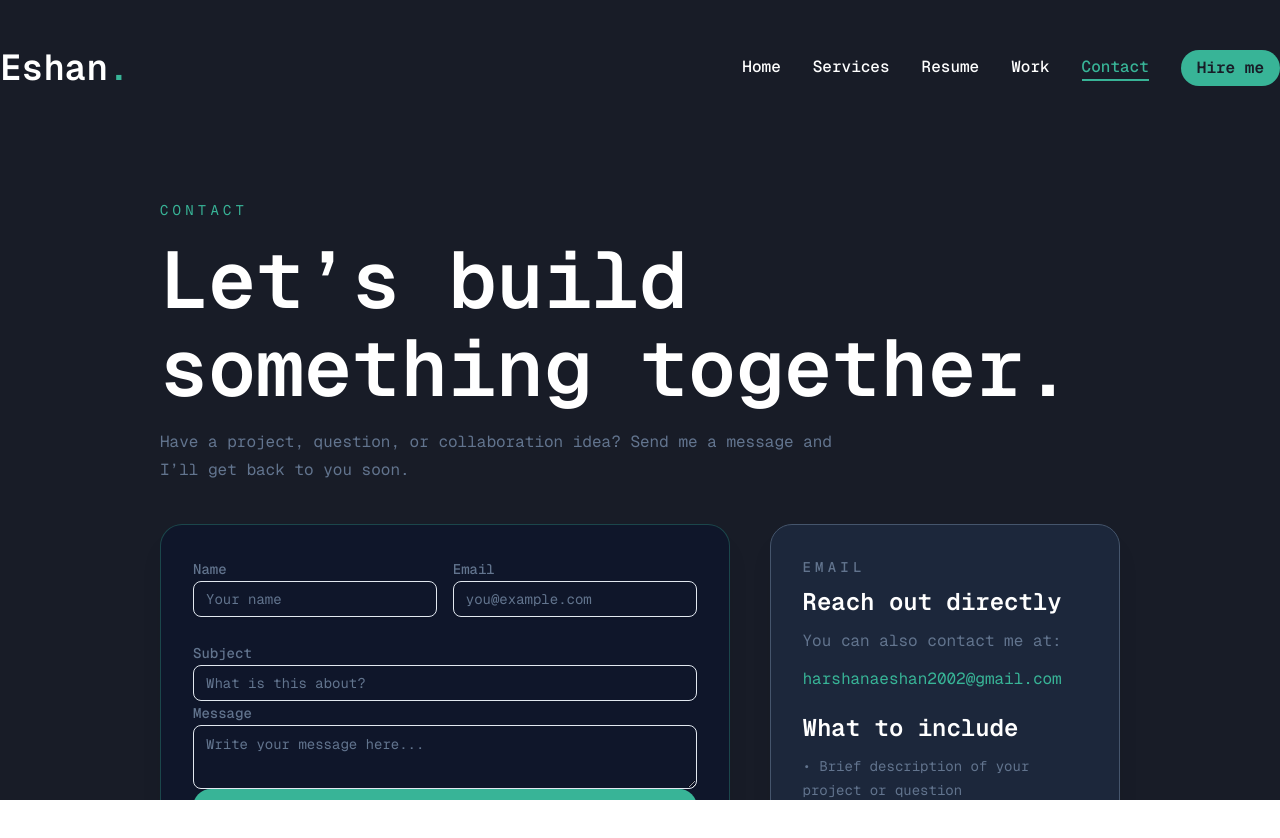
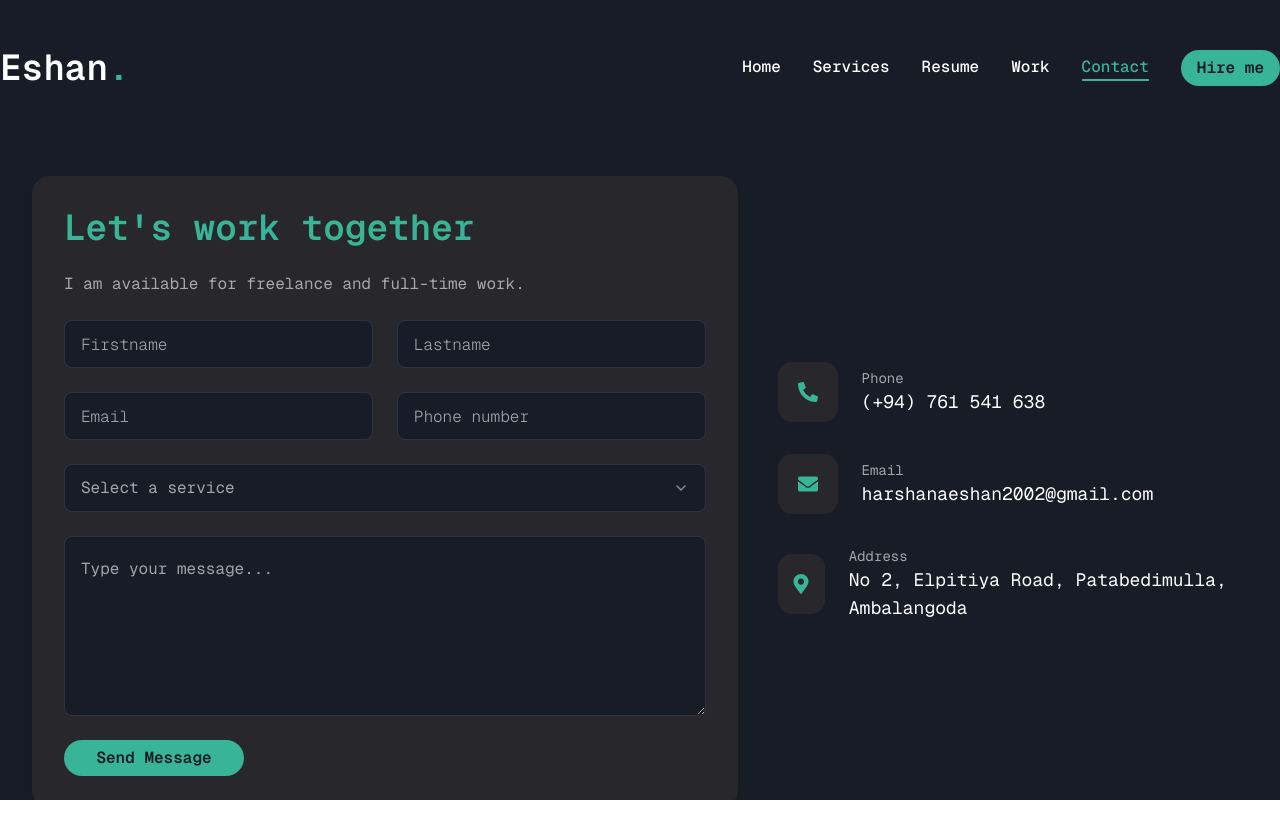
Before and after one commit to 202320020818/Portfolio-App, a Next.js app: page /contact in a window 1280 px wide. Shown: the top 838 px of the page. Built offline with nearby package versions, Linux system fonts and the light colour scheme.

Commit message:
feat: enhance contact form with dynamic fields and improved layout

```diff
--- a/app/contact/page.jsx
+++ b/app/contact/page.jsx
@@ -1,102 +1,249 @@
 "use client";
 
+import React, { useState } from "react";
 import { Button } from "@/components/ui/button";
 import { Input } from "@/components/ui/input";
 import { Textarea } from "@/components/ui/textarea";
 
+import {
+  Select,
+  SelectContent,
+  SelectGroup,
+  SelectItem,
+  SelectLabel,
+  SelectTrigger,
+  SelectValue,
+} from "@/components/ui/select";
+
+import { FaPhoneAlt, FaEnvelope, FaMapMarkerAlt } from "react-icons/fa";
+import { motion } from "framer-motion";
+
+const info = [
+  {
+    icon: <FaPhoneAlt />,
+    title: "Phone",
+    description: "(+94) 761 541 638",
+  },
+  {
+    icon: <FaEnvelope />,
+    title: "Email",
+    description: "harshanaeshan2002@gmail.com",
+  },
+  {
+    icon: <FaMapMarkerAlt />,
+    title: "Address",
+    description: "No 2, Elpitiya Road, Patabedimulla, Ambalangoda",
+  },
+];
+
 const Contact = () => {
+  const [formData, setFormData] = useState({
+    firstname: "",
+    lastname: "",
+    email: "",
+    phone: "",
+    service: "",
+    message: "",
+  });
+  const [statusMessage, setStatusMessage] = useState("");
+  const [statusType, setStatusType] = useState("");
+
+  const handleChange = (e) => {
+    const { name, value } = e.target;
+    setFormData((prev) => ({ ...prev, [name]: value }));
+  };
+
+  const handleSelectChange = (value) => {
+    setFormData((prev) => ({ ...prev, service: value }));
+  };
+
+  // Submit opens the user's default mail client with a prefilled email (mailto:)
+  const handleSubmit = (e) => {
+    e.preventDefault();
+    setStatusMessage("");
+    setStatusType("");
+
+    // Determine recipient from contact info fallback
+    const recipient =
+      info.find((i) => i.title === "Email")?.description ||
+      "harshanaeshan2002@gmail.com";
+
+    const subject = `${formData.firstname || ""} ${
+      formData.lastname || ""
+    } — ${formData.service || "Contact"}`.trim();
+
+    const bodyLines = [
+      `Name: ${formData.firstname || ""} ${formData.lastname || ""}`.trim(),
+      `Email: ${formData.email || ""}`,
+      `Phone: ${formData.phone || ""}`,
+      `Service: ${formData.service || ""}`,
+      "",
+      "Message:",
+      formData.message || "",
+    ];
+
+    const body = bodyLines.join("\n");
+
+    const mailto = `mailto:${recipient}?subject=${encodeURIComponent(
+      subject,
+    )}&body=${encodeURIComponent(body)}`;
+
+    // Open the default mail client
+    window.location.href = mailto;
+
+    setStatusType("success");
+    setStatusMessage("Opening your mail app...");
+  };
+
   return (
-    <main className="mx-auto max-w-5xl px-6 py-16 sm:px-8">
-      <section className="space-y-10">
-        <div className="space-y-4">
-          <p className="text-sm uppercase tracking-[0.3em] text-accent">
-            Contact
-          </p>
-          <h1 className="h1">Let’s build something together.</h1>
-          <p className="max-w-2xl text-base leading-7 text-muted-foreground">
-            Have a project, question, or collaboration idea? Send me a message
-            and I’ll get back to you soon.
-          </p>
-        </div>
+    <section className="py-10 px-4 sm:px-6 lg:px-8">
+      <div className="max-w-7xl mx-auto">
+        <motion.div
+          initial={{ opacity: 0, y: 40 }}
+          animate={{ opacity: 1, y: 0 }}
+          transition={{ duration: 0.6 }}
+          className="flex flex-col xl:flex-row gap-10"
+        >
+          {/* FORM */}
+          <div className="w-full xl:w-[60%]">
+            <form
+              onSubmit={handleSubmit}
+              className="flex flex-col gap-6 p-6 sm:p-8 bg-[#27272c] rounded-2xl shadow-lg"
+            >
+              <h3 className="text-2xl sm:text-3xl xl:text-4xl text-accent font-semibold">
+                Let's work together
+              </h3>
 
-        <div className="grid gap-10 lg:grid-cols-[1.3fr_0.8fr]">
-          <form
-            className="space-y-6 rounded-3xl border border-accent/30 bg-slate-900/95 p-8 shadow-xl backdrop-blur-xl"
-            action="mailto:harshanaeshan2002@gmail.com"
-            method="post"
-            encType="text/plain"
-          >
-            <div className="grid gap-4 sm:grid-cols-2">
-              <label className="space-y-2">
-                <span className="text-sm font-medium text-muted-foreground">
-                  Name
-                </span>
-                <Input name="name" placeholder="Your name" />
-              </label>
-              <label className="space-y-2">
-                <span className="text-sm font-medium text-muted-foreground">
-                  Email
-                </span>
+              <p className="text-sm sm:text-base text-white/60">
+                I am available for freelance and full-time work.
+              </p>
+
+              {statusMessage ? (
+                <div
+                  className={`rounded-xl border px-4 py-3 text-sm ${
+                    statusType === "success"
+                      ? "border-emerald-500/30 bg-emerald-500/10 text-emerald-200"
+                      : "border-red-500/30 bg-red-500/10 text-red-200"
+                  }`}
+                >
+                  {statusMessage}
+                </div>
+              ) : null}
+
+              {/* INPUTS */}
+              <div className="grid grid-cols-1 sm:grid-cols-2 gap-4 sm:gap-6">
                 <Input
+                  name="firstname"
+                  value={formData.firstname}
+                  placeholder="Firstname"
+                  onChange={handleChange}
+                  required
+                />
+                <Input
+                  name="lastname"
+                  value={formData.lastname}
+                  placeholder="Lastname"
+                  onChange={handleChange}
+                  required
+                />
+                <Input
+                  name="email"
                   type="email"
-                  name="email"
-                  placeholder="you@example.com"
+                  value={formData.email}
+                  placeholder="Email"
+                  onChange={handleChange}
+                  required
                 />
-              </label>
-            </div>
+                <Input
+                  name="phone"
+                  type="tel"
+                  value={formData.phone}
+                  placeholder="Phone number"
+                  onChange={handleChange}
+                />
+              </div>
 
-            <label className="space-y-2">
-              <span className="text-sm font-medium text-muted-foreground">
-                Subject
-              </span>
-              <Input name="subject" placeholder="What is this about?" />
-            </label>
+              {/* SELECT */}
+              <Select
+                onValueChange={handleSelectChange}
+                value={formData.service}
+              >
+                <SelectTrigger className="h-[48px] w-full bg-primary border border-white/10 text-white/60">
+                  <SelectValue placeholder="Select a service" />
+                </SelectTrigger>
 
-            <label className="space-y-2">
-              <span className="text-sm font-medium text-muted-foreground">
-                Message
-              </span>
+                <SelectContent className="bg-primary text-white/60 border border-white/10">
+                  <SelectGroup>
+                    <SelectLabel className="text-white/60">
+                      Services
+                    </SelectLabel>
+                    <SelectItem value="Front-End Development">
+                      Front-End Development
+                    </SelectItem>
+                    <SelectItem value="UI/UX Design">UI/UX Design</SelectItem>
+                    <SelectItem value="Back-End Development">
+                      Back-End Development
+                    </SelectItem>
+                    <SelectItem value="Web Development">
+                      Web Development
+                    </SelectItem>
+                    <SelectItem value="Project Management ">
+                      Project Management
+                    </SelectItem>
+                    <SelectItem value="Full-Stack Development">
+                      Full-Stack Development
+                    </SelectItem>
+                    <SelectItem value="Software Engineering ">
+                      Software Engineering
+                    </SelectItem>
+                    <SelectItem value="IT Related ">IT Related</SelectItem>
+                    <SelectItem value="Mobile Apps ">Mobile Apps</SelectItem>
+                    <SelectItem value="Power BI ">Power BI</SelectItem>
+                    <SelectItem value="Data Science Related">
+                      Data Science Related
+                    </SelectItem>
+                  </SelectGroup>
+                </SelectContent>
+              </Select>
+
+              {/* TEXTAREA */}
               <Textarea
                 name="message"
-                placeholder="Write your message here..."
-                rows={6}
+                value={formData.message}
+                className="h-[150px] sm:h-[180px]"
+                placeholder="Type your message..."
+                onChange={handleChange}
+                required
               />
-            </label>
 
-            <Button type="submit" className="w-full justify-center">
-              Send message
-            </Button>
-          </form>
+              {/* BUTTON */}
+              <Button
+                type="submit"
+                className="w-full sm:w-[180px] bg-accent text-primary hover:bg-accent-hover"
+              >
+                Send Message
+              </Button>
+            </form>
+          </div>
 
-          <aside className="space-y-6 rounded-3xl border border-slate-600 bg-slate-800/95 p-8 shadow-xl backdrop-blur-xl">
-            <div className="space-y-3">
-              <p className="text-sm font-medium uppercase tracking-[0.3em] text-muted-foreground">
-                Email
-              </p>
-              <h2 className="h3">Reach out directly</h2>
-              <p className="text-base leading-7 text-muted-foreground">
-                You can also contact me at:
-              </p>
-              <a
-                href="mailto:harshanaeshan2002@gmail.com"
-                className="break-all text-accent hover:underline"
-              >
-                harshanaeshan2002@gmail.com
-              </a>
-            </div>
+          {/* CONTACT INFO */}
+          <div className="w-full xl:w-[40%] flex flex-col justify-center gap-8">
+            {info.map((item, index) => (
+              <div key={index} className="flex items-center gap-4 sm:gap-6">
+                <div className="w-[50px] h-[50px] sm:w-[60px] sm:h-[60px] bg-[#27272c] rounded-xl flex items-center justify-center text-accent text-xl">
+                  {item.icon}
+                </div>
 
-            <div className="space-y-3">
-              <h2 className="h3">What to include</h2>
-              <ul className="space-y-2 text-sm leading-6 text-muted-foreground">
-                <li>• Brief description of your project or question</li>
-                <li>• Your preferred timeline</li>
-                <li>• Any links or references</li>
-              </ul>
-            </div>
-          </aside>
-        </div>
-      </section>
-    </main>
+                <div>
+                  <p className="text-sm text-white/60">{item.title}</p>
+                  <h3 className="text-base sm:text-lg">{item.description}</h3>
+                </div>
+              </div>
+            ))}
+          </div>
+        </motion.div>
+      </div>
+    </section>
   );
 };
 
--- a/components/ui/input.jsx
+++ b/components/ui/input.jsx
@@ -1,24 +1,19 @@
-import * as React from "react"
+import * as React from "react";
 
-import { cn } from "@/lib/utils"
+import { cn } from "@/lib/utils";
 
-function Input({
-  className,
-  type,
-  ...props
-}) {
+function Input({ className, type, ...props }) {
   return (
     <input
       type={type}
       data-slot="input"
       className={cn(
-        "file:text-foreground placeholder:text-muted-foreground selection:bg-primary selection:text-primary-foreground dark:bg-input/30 border-input h-9 w-full min-w-0 rounded-md border bg-transparent px-3 py-1 text-base shadow-xs transition-[color,box-shadow] outline-none file:inline-flex file:h-7 file:border-0 file:bg-transparent file:text-sm file:font-medium disabled:pointer-events-none disabled:cursor-not-allowed disabled:opacity-50 md:text-sm",
-        "focus-visible:border-ring focus-visible:ring-ring/50 focus-visible:ring-[3px]",
-        "aria-invalid:ring-destructive/20 dark:aria-invalid:ring-destructive/40 aria-invalid:border-destructive",
-        className
+        "flex h-[48px] rounded-md border border-white/10 focus:border-accent font-light bg-primary px-4 py-5 text-base placeholder:text-white/60 outline-none",
+        className,
       )}
-      {...props} />
+      {...props}
+    />
   );
 }
 
-export { Input }
+export { Input };
--- a/components/ui/select.jsx
+++ b/components/ui/select.jsx
@@ -1,47 +1,37 @@
-"use client"
+"use client";
 
-import * as React from "react"
-import * as SelectPrimitive from "@radix-ui/react-select"
-import { CheckIcon, ChevronDownIcon, ChevronUpIcon } from "lucide-react"
+import * as React from "react";
+import * as SelectPrimitive from "@radix-ui/react-select";
+import { CheckIcon, ChevronDownIcon, ChevronUpIcon } from "lucide-react";
 
-import { cn } from "@/lib/utils"
+import { cn } from "@/lib/utils";
 
-function Select({
-  ...props
-}) {
+function Select({ ...props }) {
   return <SelectPrimitive.Root data-slot="select" {...props} />;
 }
 
-function SelectGroup({
-  ...props
-}) {
+function SelectGroup({ ...props }) {
   return <SelectPrimitive.Group data-slot="select-group" {...props} />;
 }
 
-function SelectValue({
-  ...props
-}) {
+function SelectValue({ ...props }) {
   return <SelectPrimitive.Value data-slot="select-value" {...props} />;
 }
 
-function SelectTrigger({
-  className,
-  size = "default",
-  children,
-  ...props
-}) {
+function SelectTrigger({ className, size = "default", children, ...props }) {
   return (
     <SelectPrimitive.Trigger
       data-slot="select-trigger"
       data-size={size}
       className={cn(
-        "border-input data-[placeholder]:text-muted-foreground [&_svg:not([class*='text-'])]:text-muted-foreground focus-visible:border-ring focus-visible:ring-ring/50 aria-invalid:ring-destructive/20 dark:aria-invalid:ring-destructive/40 aria-invalid:border-destructive dark:bg-input/30 dark:hover:bg-input/50 flex w-fit items-center justify-between gap-2 rounded-md border bg-transparent px-3 py-2 text-sm whitespace-nowrap shadow-xs transition-[color,box-shadow] outline-none focus-visible:ring-[3px] disabled:cursor-not-allowed disabled:opacity-50 data-[size=default]:h-9 data-[size=sm]:h-8 *:data-[slot=select-value]:line-clamp-1 *:data-[slot=select-value]:flex *:data-[slot=select-value]:items-center *:data-[slot=select-value]:gap-2 [&_svg]:pointer-events-none [&_svg]:shrink-0 [&_svg:not([class*='size-'])]:size-4",
+        "flex h-[48px] w-full items-center justify-between rounded-md border border-white/10 bg-[#27272c] px-4 py-5 text-base text-white/60 outline-none focus:border-accent transition-all placeholder:text-white/60",
         className
       )}
-      {...props}>
+      {...props}
+    >
       {children}
       <SelectPrimitive.Icon asChild>
-        <ChevronDownIcon className="size-4 opacity-50" />
+        <ChevronDownIcon className="size-4 opacity-50 text-white" />
       </SelectPrimitive.Icon>
     </SelectPrimitive.Trigger>
   );
@@ -50,8 +40,7 @@ function SelectTrigger({
 function SelectContent({
   className,
   children,
-  position = "item-aligned",
-  align = "center",
+  position = "popper", // Changed to popper for better layout control
   ...props
 }) {
   return (
@@ -59,56 +48,42 @@ function SelectContent({
       <SelectPrimitive.Content
         data-slot="select-content"
         className={cn(
-          "bg-popover text-popover-foreground data-[state=open]:animate-in data-[state=closed]:animate-out data-[state=closed]:fade-out-0 data-[state=open]:fade-in-0 data-[state=closed]:zoom-out-95 data-[state=open]:zoom-in-95 data-[side=bottom]:slide-in-from-top-2 data-[side=left]:slide-in-from-right-2 data-[side=right]:slide-in-from-left-2 data-[side=top]:slide-in-from-bottom-2 relative z-50 max-h-(--radix-select-content-available-height) min-w-[8rem] origin-(--radix-select-content-transform-origin) overflow-x-hidden overflow-y-auto rounded-md border shadow-md",
-          position === "popper" &&
-            "data-[side=bottom]:translate-y-1 data-[side=left]:-translate-x-1 data-[side=right]:translate-x-1 data-[side=top]:-translate-y-1",
+          "relative z-50 min-w-[8rem] overflow-hidden rounded-md border border-white/10 bg-[#27272c] text-white shadow-md data-[state=open]:animate-in data-[state=closed]:animate-out data-[state=closed]:fade-out-0 data-[state=open]:fade-in-0",
           className
         )}
         position={position}
-        align={align}
-        {...props}>
-        <SelectScrollUpButton />
-        <SelectPrimitive.Viewport
-          className={cn("p-1", position === "popper" &&
-            "h-[var(--radix-select-trigger-height)] w-full min-w-[var(--radix-select-trigger-width)] scroll-my-1")}>
+        {...props}
+      >
+        <SelectPrimitive.Viewport className="p-1">
           {children}
         </SelectPrimitive.Viewport>
-        <SelectScrollDownButton />
       </SelectPrimitive.Content>
     </SelectPrimitive.Portal>
   );
 }
-
-function SelectLabel({
-  className,
-  ...props
-}) {
+function SelectLabel({ className, ...props }) {
   return (
     <SelectPrimitive.Label
       data-slot="select-label"
       className={cn("text-muted-foreground px-2 py-1.5 text-xs", className)}
-      {...props} />
+      {...props}
+    />
   );
 }
 
-function SelectItem({
-  className,
-  children,
-  ...props
-}) {
+function SelectItem({ className, children, ...props }) {
   return (
     <SelectPrimitive.Item
       data-slot="select-item"
       className={cn(
-        "focus:bg-accent focus:text-accent-foreground [&_svg:not([class*='text-'])]:text-muted-foreground relative flex w-full cursor-default items-center gap-2 rounded-sm py-1.5 pr-8 pl-2 text-sm outline-hidden select-none data-[disabled]:pointer-events-none data-[disabled]:opacity-50 [&_svg]:pointer-events-none [&_svg]:shrink-0 [&_svg:not([class*='size-'])]:size-4 *:[span]:last:flex *:[span]:last:items-center *:[span]:last:gap-2",
+        "relative flex w-full cursor-default select-none items-center rounded-sm py-1.5 pl-2 pr-8 text-sm outline-none transition-colors focus:bg-accent focus:text-primary data-[disabled]:pointer-events-none data-[disabled]:opacity-50",
         className
       )}
-      {...props}>
-      <span
-        data-slot="select-item-indicator"
-        className="absolute right-2 flex size-3.5 items-center justify-center">
+      {...props}
+    >
+      <span className="absolute right-2 flex h-3.5 w-3.5 items-center justify-center">
         <SelectPrimitive.ItemIndicator>
-          <CheckIcon className="size-4" />
+          <CheckIcon className="h-4 w-4" />
         </SelectPrimitive.ItemIndicator>
       </span>
       <SelectPrimitive.ItemText>{children}</SelectPrimitive.ItemText>
@@ -116,41 +91,41 @@ function SelectItem({
   );
 }
 
-function SelectSeparator({
-  className,
-  ...props
-}) {
+function SelectSeparator({ className, ...props }) {
   return (
     <SelectPrimitive.Separator
       data-slot="select-separator"
       className={cn("bg-border pointer-events-none -mx-1 my-1 h-px", className)}
-      {...props} />
+      {...props}
+    />
   );
 }
 
-function SelectScrollUpButton({
-  className,
-  ...props
-}) {
+function SelectScrollUpButton({ className, ...props }) {
   return (
     <SelectPrimitive.ScrollUpButton
       data-slot="select-scroll-up-button"
-      className={cn("flex cursor-default items-center justify-center py-1", className)}
-      {...props}>
+      className={cn(
+        "flex cursor-default items-center justify-center py-1",
+        className,
+      )}
+      {...props}
+    >
       <ChevronUpIcon className="size-4" />
     </SelectPrimitive.ScrollUpButton>
   );
 }
 
-function SelectScrollDownButton({
-  className,
-  ...props
-}) {
+function SelectScrollDownButton({ className, ...props }) {
   return (
     <SelectPrimitive.ScrollDownButton
       data-slot="select-scroll-down-button"
-      className={cn("flex cursor-default items-center justify-center py-1", className)}
-      {...props}>
+      className={cn(
+        "flex cursor-default items-center justify-center py-1",
+        className,
+      )}
+      {...props}
+    >
       <ChevronDownIcon className="size-4" />
     </SelectPrimitive.ScrollDownButton>
   );
@@ -167,4 +142,4 @@ export {
   SelectSeparator,
   SelectTrigger,
   SelectValue,
-}
+};
--- a/components/ui/textarea.jsx
+++ b/components/ui/textarea.jsx
@@ -1,20 +1,18 @@
-import * as React from "react"
+import * as React from "react";
 
-import { cn } from "@/lib/utils"
+import { cn } from "@/lib/utils";
 
-function Textarea({
-  className,
-  ...props
-}) {
+function Textarea({ className, ...props }) {
   return (
     <textarea
       data-slot="textarea"
       className={cn(
-        "border-input placeholder:text-muted-foreground focus-visible:border-ring focus-visible:ring-ring/50 aria-invalid:ring-destructive/20 dark:aria-invalid:ring-destructive/40 aria-invalid:border-destructive dark:bg-input/30 flex field-sizing-content min-h-16 w-full rounded-md border bg-transparent px-3 py-2 text-base shadow-xs transition-[color,box-shadow] outline-none focus-visible:ring-[3px] disabled:cursor-not-allowed disabled:opacity-50 md:text-sm",
-        className
+        "flex min-h-[80px] w-full rounded-md border border-white/10 bg-primary px-4 py-5 text-base placeholder:text-white/60 focus-visible:outline-none focus-visible:ring-1 focus-visible:ring-accent focus-visible:ring-offset-0 disabled:cursor-not-allowed disabled:opacity-50",
+        className,
       )}
-      {...props} />
+      {...props}
+    />
   );
 }
 
-export { Textarea }
+export { Textarea };
--- a/package.json
+++ b/package.json
@@ -9,6 +9,7 @@
     "lint": "eslint"
   },
   "dependencies": {
+    "@emailjs/browser": "^4.4.1",
     "@emotion/react": "^11.14.0",
     "@emotion/styled": "^11.14.1",
     "@mui/material": "^7.3.8",
@@ -23,6 +24,7 @@
     "framer-motion": "^12.27.5",
     "lucide-react": "^0.562.0",
     "next": "16.1.4",
+    "nodemailer": "^6.10.1",
     "react": "19.2.3",
     "react-countup": "^6.5.3",
     "react-dom": "19.2.3",
```
Also changed, not shown: 1 other file (tests, documents, lock files or other folders).
